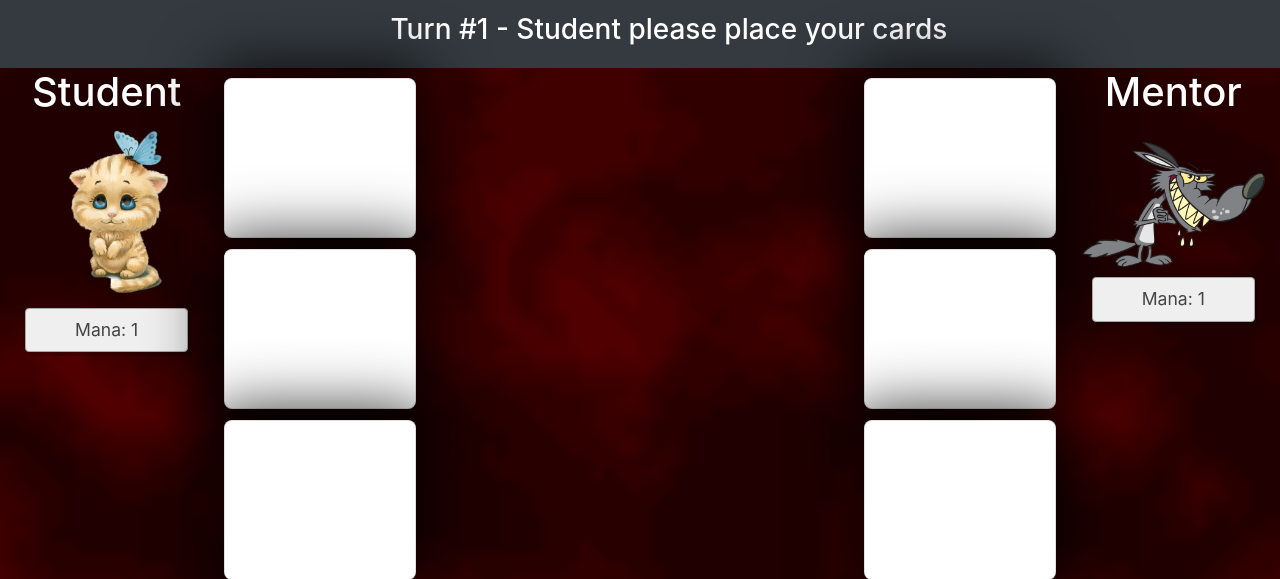
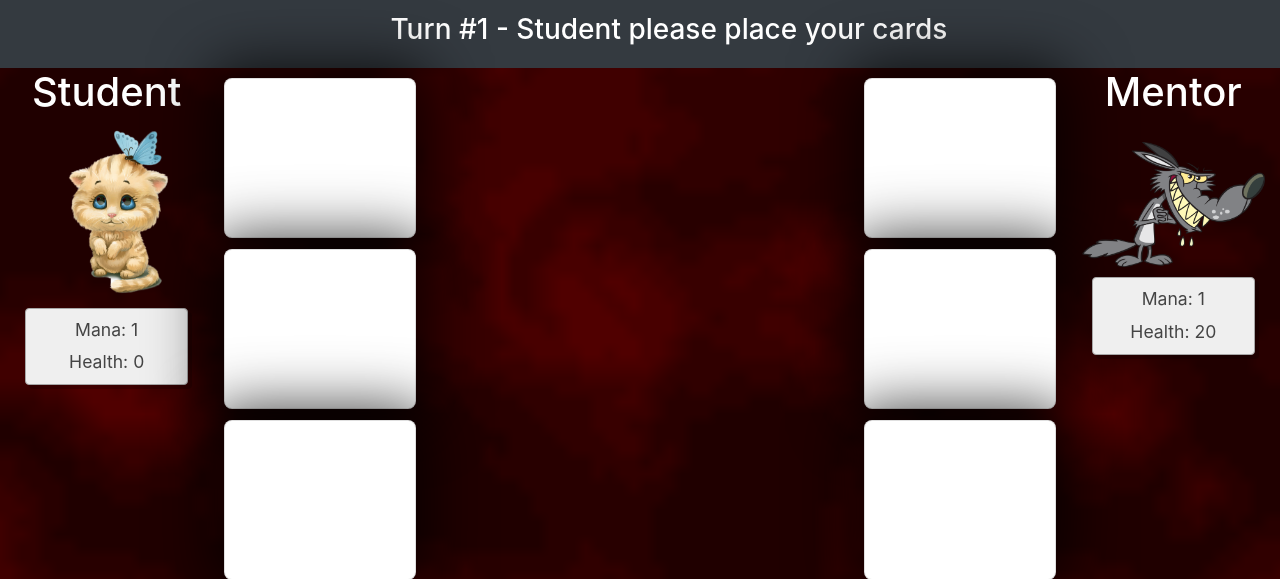
Before and after one commit to BertalanBalazs/Heroes-Fight, a Flask app: page / in a window 1280 px wide; the page is wider, and only the part inside the window is pictured. Shown: the top 579 px of that part. Run offline with Flask 2, Linux system fonts and the light colour scheme; some libraries are stand-ins or nearby versions; some web fonts are replaced; grey boxes are pictures that could not be loaded.

Commit message:
Make turns and finish game

```diff
--- a/static/css/style.css
+++ b/static/css/style.css
@@ -10,7 +10,9 @@ body {
 .embed-responsive video {
     pointer-events: none;
 }
-
+.modal {
+    color: black;
+}
 .col-3 {
     padding: 0;
 }
--- a/static/js/script.js
+++ b/static/js/script.js
@@ -17,6 +17,7 @@ let app = new Vue({
         }
     },
     data: {
+        winner: '',
         turn: 1,
         battlePhase: null,
         phase: 'student',
@@ -43,7 +44,7 @@ let app = new Vue({
                 id: 'heroStudent',
                 name: 'Student',
                 src: 'student',
-                hp: 20,
+                hp: 0,
                 attack: 0,
             },
             stock: studentStock,
@@ -64,7 +65,7 @@ let app = new Vue({
                 name: 'Mentor',
                 src: 'mentor',
                 hp: 20,
-                attack: 0,
+                attack: 20,
             },
             stock: mentorStock,
             playedCard: {
@@ -87,18 +88,18 @@ let app = new Vue({
                 this[player].stock.splice(index, 1)
             }
         },
-        moveCard: function (id, player) {
+        moveCard: function (row, player) {
             if (this.phase !== player) return;
-            else if (this[player].playedCard[id] === '' && this[player].leftoverMana>0) {
+            else if (this[player].playedCard[row] === '' && this[player].leftoverMana>0) {
                 this[player].leftoverMana -= this[player].selectedCard.mana;
-                this[player].playedCard[id] = this[player].selectedCard;
-                this.battle[id][player] = this[player].selectedCard;
+                this[player].playedCard[row] = this[player].selectedCard;
+                this.battle[row][player] = this[player].selectedCard;
                 this[player].selectedCard = ''
             } else console.log('Wrong place');
         },
-        wait: async function() {
+        wait: async function(ms=4000) {
             return new Promise(function(resolve) {
-            setTimeout(resolve, 4000);
+            setTimeout(resolve, ms);
           });
         },
         startBattle: async function () {
@@ -111,7 +112,9 @@ let app = new Vue({
                     this.battlePhase = row;
                     this.getText(player)
                 }
-                await this.wait()
+                await this.wait(3000)
+                this.fight(row)
+                await this.wait(3000)
             }
             this.endTurn()
         },
@@ -130,11 +133,29 @@ let app = new Vue({
             this.student.leftoverMana = this.student.leftoverMana + this.turn
 
         },
-        fight: function() {
-
+        fight: function(row) {
+            this.battle[row].student.hp = this.battle[row].student.hp - this.battle[row].mentor.attack
+            this.battle[row].mentor.hp = this.battle[row].mentor.hp - this.battle[row].student.attack
+            if (this.mentor.hero.hp <= 0) {
+                this.endGame('student')
+                return
+            }
+            if (this.student.hero.hp <= 0) {
+                this.endGame('mentor')
+                return
+            }
+            if (this.battle[row].student.hp <= 0){
+                this.battle[row].student = null
+                this.student.playedCard[row] = ''
+            }
+            if (this.battle[row].mentor.hp <= 0){
+               this.battle[row].mentor = null
+                this.mentor.playedCard[row] = ''
+            }
         },
-        endGame: function() {
-
+        endGame: function(winner) {
+            this.winner = winner
+            $('#myModal').modal('show')
         },
         nextPhase: function () {
             if (this.phase === 'mentor' && this.turn % 2 === 0) {
--- a/templates/game.html
+++ b/templates/game.html
@@ -9,6 +9,34 @@
 {% block content %}
 {% raw %}
 <div id="game">
+
+
+<!-- Modal -->
+<div class="modal fade" id="myModal" tabindex="-1" role="dialog" aria-labelledby="exampleModalLabel" aria-hidden="true">
+  <div class="modal-dialog" role="document">
+    <div class="modal-content">
+      <div class="modal-header">
+        <h5 class="modal-title" id="exampleModalLabel">The winner is:</h5>
+        <button type="button" class="close" data-dismiss="modal" aria-label="Close">
+          <span aria-hidden="true">&times;</span>
+        </button>
+      </div>
+      <div class="modal-body">
+        <h1>{{ winner }}</h1> <br>
+          Would you like a new game?
+      </div>
+      <div class="modal-footer">
+        <button type="button" class="btn btn-secondary" data-dismiss="modal">yes</button>
+        <button type="button" class="btn btn-primary">no</button>
+      </div>
+    </div>
+  </div>
+</div>
+
+
+
+
+
     <!-- Navigation bar on top -->
     <nav class="navbar navbar-dark bg-dark">
         <a class="navbar-brand" href="#"><h3>Turn #{{ turn }} - {{ message }}</h3></a>
@@ -20,6 +48,7 @@
                 <img :src="student.heroSrc" class="img-fluid studentImg">
                 <div class="speech-bubble-ds">
                     <p>Mana: {{ student.leftoverMana }}</p>
+                    <p>Health: {{ student.hero.hp }}</p>
                 </div>
             </div>
             <div class="col-8">
@@ -100,6 +129,7 @@
                 <img :src="mentor.heroSrc" class="img-fluid mentorImg">
                 <div class="speech-bubble-ds">
                     <p>Mana: {{ mentor.leftoverMana }}</p>
+                    <p>Health: {{ mentor.hero.hp }}</p>
                 </div>
             </div>
         </div>
--- a/templates/layout.html
+++ b/templates/layout.html
@@ -9,9 +9,12 @@
     <link href="https://fonts.googleapis.com/css?family=Coiny" rel="stylesheet">
     <link rel="stylesheet" href="https://use.fontawesome.com/releases/v5.6.3/css/all.css" integrity="sha384-UHRtZLI+pbxtHCWp1t77Bi1L4ZtiqrqD80Kn4Z8NTSRyMA2Fd33n5dQ8lWUE00s/" crossorigin="anonymous">
     <link rel="icon" type="image/x-icon" href="/static/media/favicon.ico">
+
     {% block head %} {% endblock %}
 </head>
 <body>
     {% block content %} {% endblock %}
+    <script src="https://code.jquery.com/jquery-3.3.1.slim.min.js" integrity="sha384-q8i/X+965DzO0rT7abK41JStQIAqVgRVzpbzo5smXKp4YfRvH+8abtTE1Pi6jizo" crossorigin="anonymous"></script>
+    <script src="https://cdnjs.cloudflare.com/ajax/libs/popper.js/1.14.6/umd/popper.min.js" integrity="sha384-wHAiFfRlMFy6i5SRaxvfOCifBUQy1xHdJ/yoi7FRNXMRBu5WHdZYu1hA6ZOblgut" crossorigin="anonymous"></script>
+    <script src="https://stackpath.bootstrapcdn.com/bootstrap/4.2.1/js/bootstrap.min.js" integrity="sha384-B0UglyR+jN6CkvvICOB2joaf5I4l3gm9GU6Hc1og6Ls7i6U/mkkaduKaBhlAXv9k" crossorigin="anonymous"></script>
 </body>
-</html>
```
